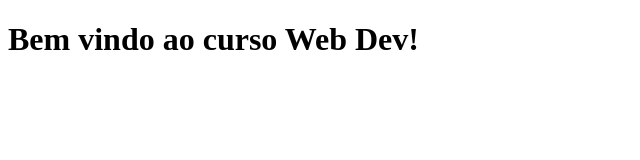
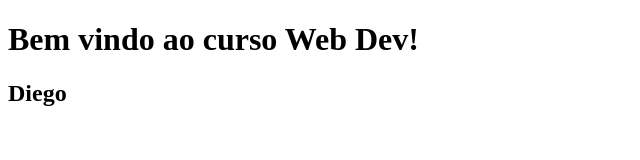
Before and after one commit to DiegoZandonadi/first-class, a plain HTML site: page index.html in a window 1280 px wide. Shown: the whole page, without its empty margins (0-640 px from the left). Drawn offline with Linux system fonts and the light colour scheme.

Commit message:
Meu nome

```diff
--- a/index.html
+++ b/index.html
@@ -7,6 +7,7 @@
 </head>
 <body>
     <h1>Bem vindo ao curso Web Dev!</h1>
+    <h2>Diego</h2>
     <script src="script.js"></script>
 </body>
 </html>
```
